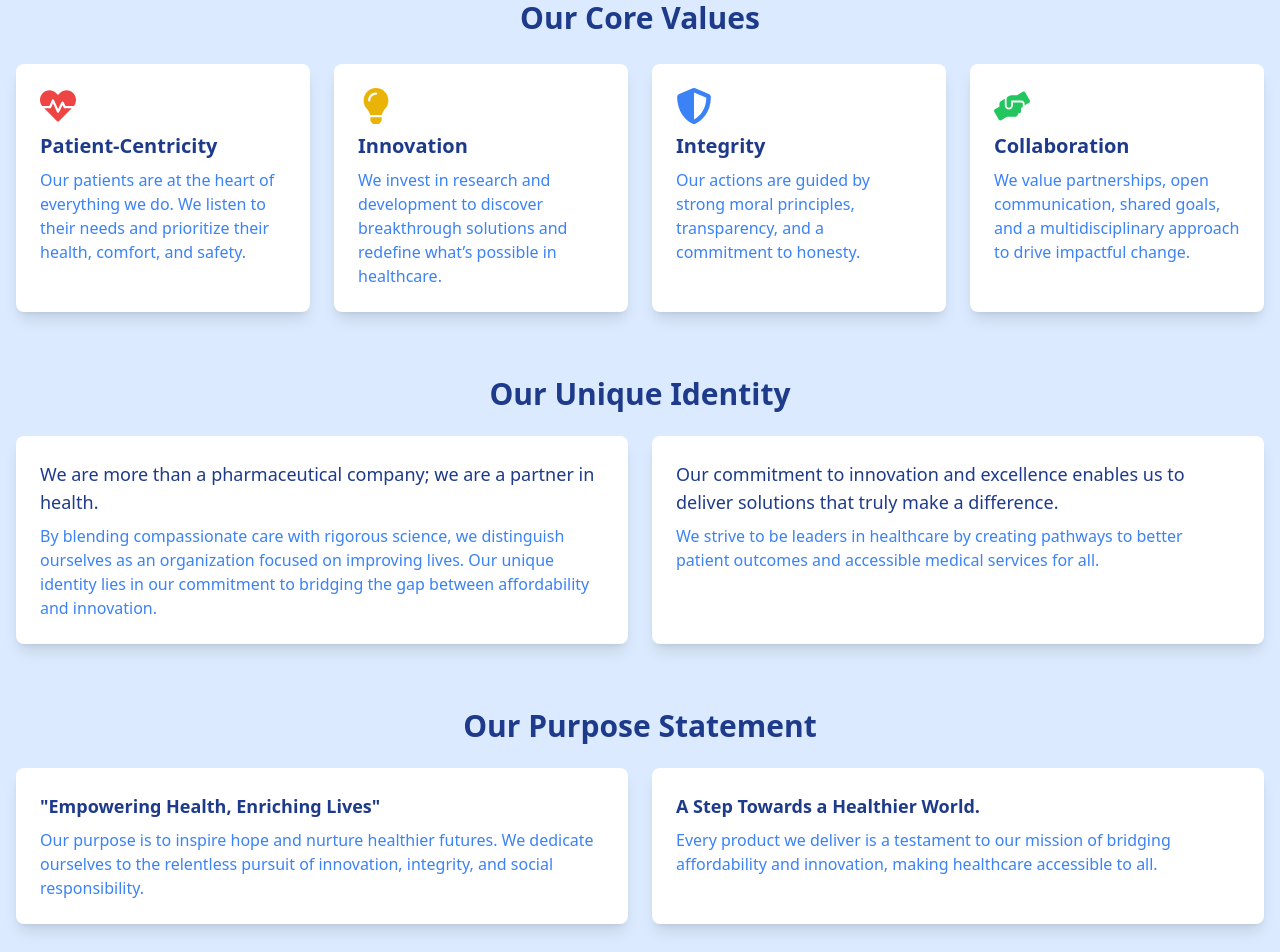
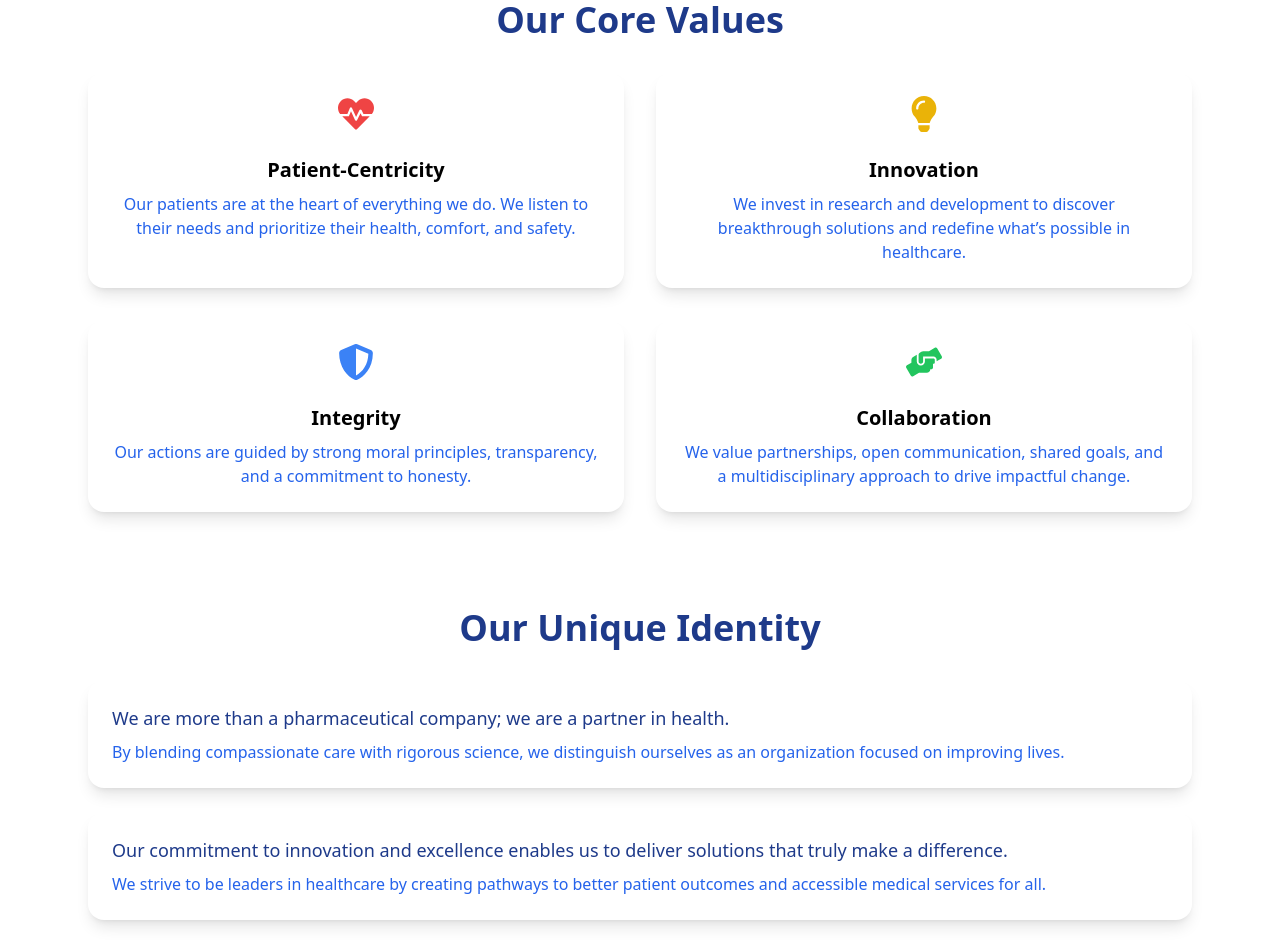
Before and after one commit to Code-bySalman/Sky-Petel, a React (Vite) app: page /about-us in a window 1280 px wide. Shown: the part 800-1752 px from the top of the page. Built offline with nearby package versions, Linux system fonts and the light colour scheme.

Commit message:
ahhhhhhh

```diff
--- a/src/Component/About.jsx
+++ b/src/Component/About.jsx
@@ -1,5 +1,6 @@
 import React, { useEffect } from "react";
 import { useLocation } from "react-router-dom";
+import { motion } from "framer-motion";
 import MissionSlider from "./MissionSlider";
 import { FaHeartbeat, FaLightbulb, FaShieldAlt, FaHandsHelping } from "react-icons/fa";
 
@@ -12,21 +13,52 @@ const About = () => {
         const elementId = location.hash.substring(1);
         const element = document.getElementById(elementId);
         if (element) {
-          window.scrollTo({
-            top: element.offsetTop,
-            behavior: "smooth"
-          });
+          window.scrollTo({ top: element.offsetTop - 50, behavior: "smooth" });
         }
       }
     };
 
     scrollToSection();
-    window.addEventListener('hashchange', scrollToSection);
-    return () => window.removeEventListener('hashchange', scrollToSection);
+    window.addEventListener("hashchange", scrollToSection);
+    return () => window.removeEventListener("hashchange", scrollToSection);
   }, [location]);
 
+  const sectionVariants = {
+    hidden: { opacity: 0, y: 50 },
+    visible: { opacity: 1, y: 0, transition: { duration: 0.6, ease: "easeOut" } }
+  };
+
+  const cardVariants = {
+    hidden: { opacity: 0, scale: 0.9 },
+    visible: { opacity: 1, scale: 1, transition: { duration: 0.5 } },
+    hover: { scale: 1.05, transition: { duration: 0.3 } }
+  };
+
+  const coreValues = [
+    {
+      title: "Patient-Centricity",
+      description: "Our patients are at the heart of everything we do. We listen to their needs and prioritize their health, comfort, and safety.",
+      icon: <FaHeartbeat className="text-red-500 text-4xl mb-3" />
+    },
+    {
+      title: "Innovation",
+      description: "We invest in research and development to discover breakthrough solutions and redefine what’s possible in healthcare.",
+      icon: <FaLightbulb className="text-yellow-500 text-4xl mb-3" />
+    },
+    {
+      title: "Integrity",
+      description: "Our actions are guided by strong moral principles, transparency, and a commitment to honesty.",
+      icon: <FaShieldAlt className="text-blue-500 text-4xl mb-3" />
+    },
+    {
+      title: "Collaboration",
+      description: "We value partnerships, open communication, shared goals, and a multidisciplinary approach to drive impactful change.",
+      icon: <FaHandsHelping className="text-green-500 text-4xl mb-3" />
+    }
+  ];
+
   return (
-    <div className=" w-full ">
+    <div className="w-full pb-12">
       <MissionSlider
         title="Our Mission"
         description="At Skypetel Global Healthcare Pvt Ltd, our leadership team brings over 37 years of extensive experience in establishing top healthcare brands. With a strong emphasis on team leadership, innovative marketing strategies, and effective customer partnership management, our directors possess deep expertise in the healthcare industry. Their proven skills and unwavering dedication to excellence pave the way for a promising future.
@@ -37,95 +69,111 @@ const About = () => {
           Our commitment goes beyond delivering products; we aim to create trust and hope through every step of our journey. As we expand our global footprint, we remain focused on making healthcare affordable, safe, and effective for diverse populations and contribute towards a healthier, more equitable world."
       />
 
-      <div className="bg-blue-100 p-4 rounded-lg shadow-md h-auto">
-        <section id="core-values" className="text-blue-900 py-8 ">
-          <h2 className="text-2xl md:text-3xl font-bold text-center mb-2 pb-5">
+      {/* Section Container */}
+      <div className="max-w-6xl mx-auto px-6">
+        {/* Core Values Section */}
+        <motion.section
+          id="core-values"
+          className="py-12"
+          initial="hidden"
+          whileInView="visible"
+          viewport={{ once: true }}
+          variants={sectionVariants}
+        >
+          <h2 className="text-3xl md:text-4xl font-bold text-center text-blue-900 mb-8">
             Our Core Values
           </h2>
-          <div className="grid grid-cols-1 md:grid-cols-2 lg:grid-cols-4 gap-6 text-blue-900">
-            {[
-              {
-                title: "Patient-Centricity",
-                description:
-                  "Our patients are at the heart of everything we do. We listen to their needs and prioritize their health, comfort, and safety.",
-                icon: <FaHeartbeat className="text-red-500 text-4xl mb-2" />,
-              },
-              {
-                title: "Innovation",
-                description:
-                  "We invest in research and development to discover breakthrough solutions and redefine what’s possible in healthcare.",
-                icon: <FaLightbulb className="text-yellow-500 text-4xl mb-2" />,
-              },
-              {
-                title: "Integrity",
-                description:
-                  "Our actions are guided by strong moral principles, transparency, and a commitment to honesty.",
-                icon: <FaShieldAlt className="text-blue-500 text-4xl mb-2" />,
-              },
-              {
-                title: "Collaboration",
-                description:
-                  "We value partnerships, open communication, shared goals, and a multidisciplinary approach to drive impactful change.",
-                icon: <FaHandsHelping className="text-green-500 text-4xl mb-2" />,
-              },
-            ].map((value, index) => (
-              <div
+          <div className="grid grid-cols-1 md:grid-cols-2 gap-8">
+            {coreValues.map((value, index) => (
+              <motion.div
                 key={index}
-                className="bg-white p-6 rounded-lg shadow-lg transform transition duration-500 hover:scale-105"
+                variants={cardVariants}
+                whileHover="hover"
+                className="bg-white p-6 rounded-2xl shadow-lg flex flex-col items-center text-center transition-all"
               >
                 {value.icon}
-                <h3 className="text-xl font-semibold mb-2">{value.title}</h3>
-                <p className="text-blue-500">{value.description}</p>
-              </div>
+                <h3 className="text-xl font-semibold mt-3">{value.title}</h3>
+                <p className="text-blue-600 mt-2">{value.description}</p>
+              </motion.div>
             ))}
           </div>
-        </section>
+        </motion.section>
 
         {/* Unique Identity Section */}
-        <section id="unique-identity" className="text-blue-900 py-8">
-          <h2 className="text-2xl md:text-3xl font-bold text-center mb-6">
+        <motion.section
+          id="unique-identity"
+          className="py-12"
+          initial="hidden"
+          whileInView="visible"
+          viewport={{ once: true }}
+          variants={sectionVariants}
+        >
+          <h2 className="text-3xl md:text-4xl font-bold text-center text-blue-900 mb-8">
             Our Unique Identity
           </h2>
-          <div className="grid grid-cols-1 md:grid-cols-2 gap-6">
-            <div className="bg-white p-6 rounded-lg shadow-lg transform transition duration-500 hover:scale-105 hover:shadow-xl">
+          <div className="flex flex-col space-y-6">
+            <motion.div
+              variants={cardVariants}
+              whileHover="hover"
+              className="bg-white p-6 rounded-2xl shadow-lg"
+            >
               <p className="text-lg font-medium text-blue-900">
                 We are more than a pharmaceutical company; we are a partner in health.
               </p>
-              <p className="text-blue-500 mt-2">
-                By blending compassionate care with rigorous science, we distinguish ourselves as an organization focused on improving lives. Our unique identity lies in our commitment to bridging the gap between affordability and innovation.
+              <p className="text-blue-600 mt-2">
+                By blending compassionate care with rigorous science, we distinguish ourselves as an organization focused on improving lives.
               </p>
-            </div>
-            <div className="bg-white p-6 rounded-lg shadow-lg transform transition duration-500 hover:scale-105 hover:shadow-xl">
+            </motion.div>
+            <motion.div
+              variants={cardVariants}
+              whileHover="hover"
+              className="bg-white p-6 rounded-2xl shadow-lg"
+            >
               <p className="text-lg font-medium text-blue-900">
                 Our commitment to innovation and excellence enables us to deliver solutions that truly make a difference.
               </p>
-              <p className="text-blue-500 mt-2">
+              <p className="text-blue-600 mt-2">
                 We strive to be leaders in healthcare by creating pathways to better patient outcomes and accessible medical services for all.
               </p>
-            </div>
+            </motion.div>
           </div>
-        </section>
+        </motion.section>
 
         {/* Purpose Statement Section */}
-        <section id="purpose-statement" className="text-blue-900 py-8">
-          <h2 className="text-2xl md:text-3xl font-bold text-center mb-6">
+        <motion.section
+          id="purpose-statement"
+          className="py-12"
+          initial="hidden"
+          whileInView="visible"
+          viewport={{ once: true }}
+          variants={sectionVariants}
+        >
+          <h2 className="text-3xl md:text-4xl font-bold text-center text-blue-900 mb-8">
             Our Purpose Statement
           </h2>
-          <div className="grid grid-cols-1 md:grid-cols-2 gap-6">
-            <div className="bg-white p-6 rounded-lg shadow-lg transform transition duration-500 hover:scale-105 hover:shadow-xl">
+          <div className="flex flex-col space-y-6">
+            <motion.div
+              variants={cardVariants}
+              whileHover="hover"
+              className="bg-white p-6 rounded-2xl shadow-lg"
+            >
               <p className="text-lg font-semibold">"Empowering Health, Enriching Lives"</p>
-              <p className="text-blue-500 mt-2">
+              <p className="text-blue-600 mt-2">
                 Our purpose is to inspire hope and nurture healthier futures. We dedicate ourselves to the relentless pursuit of innovation, integrity, and social responsibility.
               </p>
-            </div>
-            <div className="bg-white p-6 rounded-lg shadow-lg transform transition duration-500 hover:scale-105 hover:shadow-xl">
+            </motion.div>
+            <motion.div
+              variants={cardVariants}
+              whileHover="hover"
+              className="bg-white p-6 rounded-2xl shadow-lg"
+            >
               <p className="text-lg font-semibold">A Step Towards a Healthier World.</p>
-              <p className="text-blue-500 mt-2">
+              <p className="text-blue-600 mt-2">
                 Every product we deliver is a testament to our mission of bridging affordability and innovation, making healthcare accessible to all.
               </p>
-            </div>
+            </motion.div>
           </div>
-        </section>
+        </motion.section>
       </div>
     </div>
   );
--- a/src/Component/Projects1.jsx
+++ b/src/Component/Projects1.jsx
@@ -10,9 +10,9 @@ const Project1 = () => {
   };
 
   return (
-    <div className="mt-16 px-4 md:px-8 lg:px-16 mb-10">
+    <div className="mt-10 md:mt-16 px-4 md:px-8 lg:px-16 mb-10">
       <h1 className="font-semibold text-2xl md:text-3xl lg:text-4xl mb-6 text-blue-900 text-center">
-        Our Products.
+        Our Products
       </h1>
       <div className="flex flex-col-reverse md:flex-row bg-blue-100 h-auto md:h-[300px] w-full rounded-lg">
         {/* Left Text Section */}
```
Also changed, not shown: src/Component/DetailProduct.jsx (+6 -4 lines), src/data/products.jsx (+11 -6 lines).
